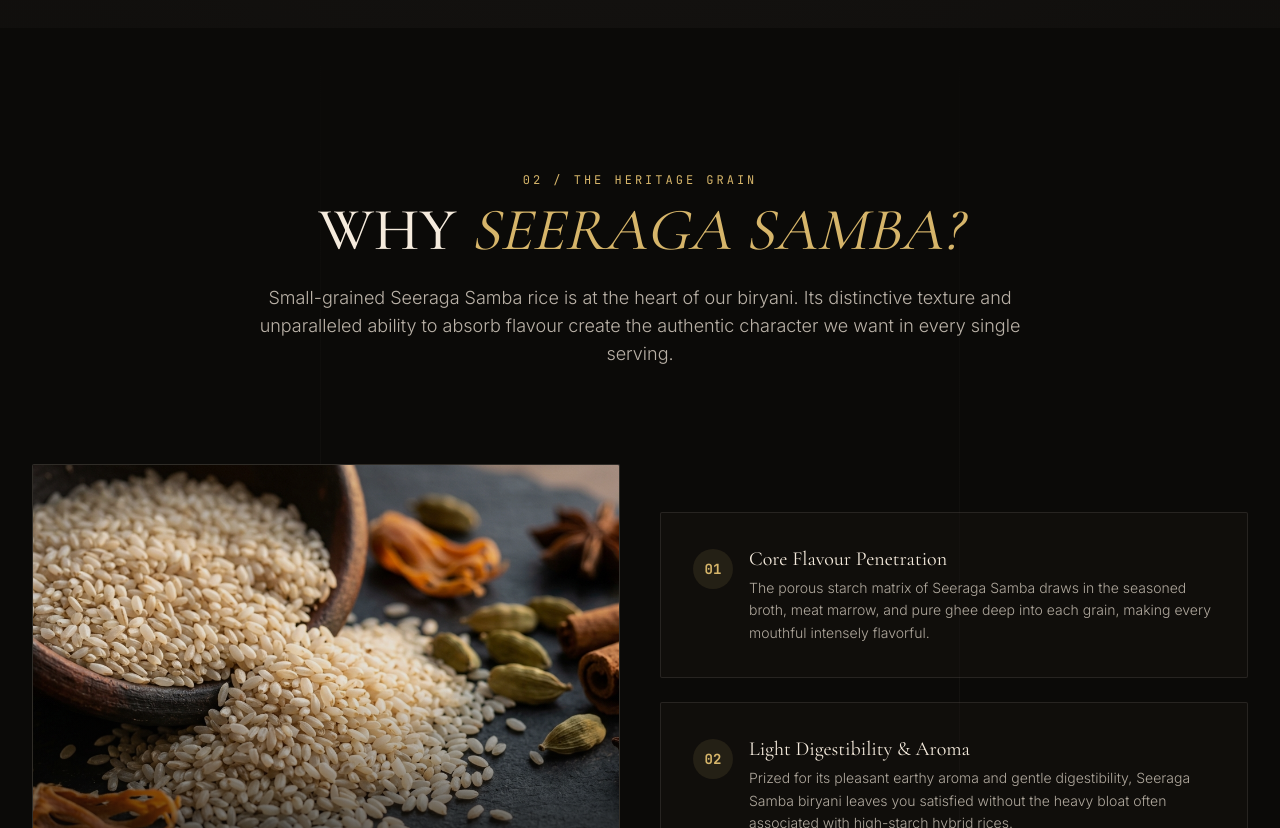
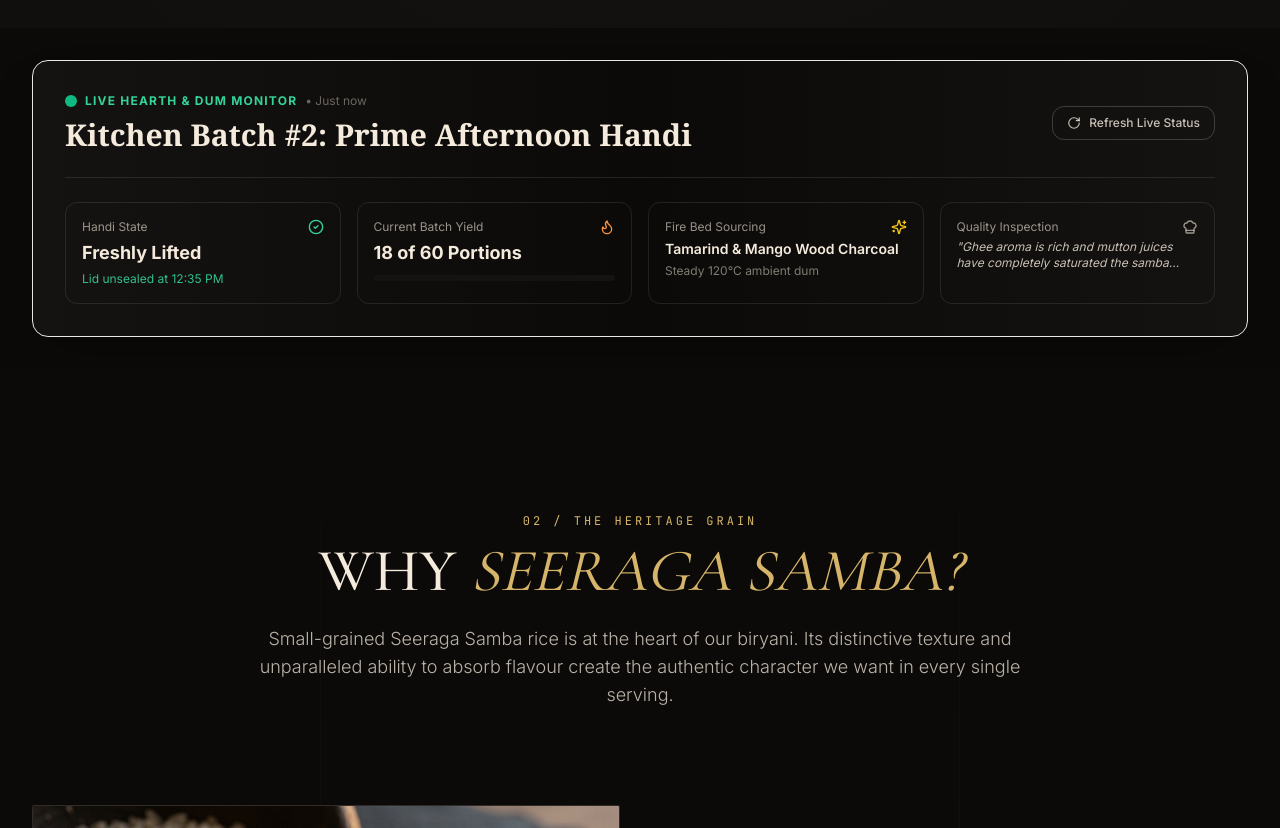
Before and after one commit to Hari-Haran-A-07/www.sambaleaf.com, a Next.js app: page / in a window 1280 px wide. Shown: the part 1911-2739 px from the top of the page. Built offline with nearby package versions, Linux system fonts and the light colour scheme.

Commit message:
feat(monitor): introduce live kitchen dum batch monitor and hearth tracker

```diff
--- a/app/page.tsx
+++ b/app/page.tsx
@@ -4,6 +4,7 @@ import React, { useState } from 'react';
 import CinematicPreloader from '../components/CinematicPreloader';
 import Hero from '../components/Hero';
 import BrandIntro from '../components/BrandIntro';
+import LiveKitchenStatus from '../components/LiveKitchenStatus';
 import RiceStory from '../components/RiceStory';
 import DindigulWay from '../components/DindigulWay';
 import DumHandiSimulation from '../components/DumHandiSimulation';
@@ -37,6 +38,11 @@ export default function Home() {
 
         {/* 02. Four Dishes. One Tradition. */}
         <BrandIntro />
+
+        {/* Live Hearth & Dum Batch Monitor */}
+        <div className="max-w-7xl mx-auto px-4 sm:px-6 lg:px-8 w-full">
+          <LiveKitchenStatus />
+        </div>
 
         {/* 03. Seeraga Samba Heritage Story & Basmati vs Seeraga Samba Comparison */}
         <RiceStory />
--- /dev/null
+++ b/components/LiveKitchenStatus.tsx
@@ -0,0 +1,124 @@
+'use client';
+
+import React, { useState, useEffect } from 'react';
+import { Flame, Clock, CheckCircle2, RotateCw, Sparkles, ChefHat } from 'lucide-react';
+
+interface BatchInfo {
+  batchNumber: number;
+  batchName: string;
+  status: 'slow_dum' | 'resting' | 'serving' | 'preparing_next';
+  sealedTime: string;
+  liftTime: string;
+  portionsLeft: number;
+  totalPortions: number;
+  woodType: string;
+  ustadNote: string;
+}
+
+export default function LiveKitchenStatus() {
+  const [isRefreshing, setIsRefreshing] = useState(false);
+  const [lastChecked, setLastChecked] = useState('Just now');
+  const [batch] = useState<BatchInfo>({
+    batchNumber: 2,
+    batchName: 'Prime Afternoon Handi',
+    status: 'serving',
+    sealedTime: '11:45 AM',
+    liftTime: '12:35 PM',
+    portionsLeft: 18,
+    totalPortions: 60,
+    woodType: 'Tamarind & Mango Wood Charcoal',
+    ustadNote: 'Ghee aroma is rich and mutton juices have completely saturated the samba grain.'
+  });
+
+  const handleRefresh = () => {
+    setIsRefreshing(true);
+    setTimeout(() => {
+      setIsRefreshing(false);
+      setLastChecked('Updated a few seconds ago');
+    }, 600);
+  };
+
+  return (
+    <div className="bg-gradient-to-r from-charcoal-deep via-charcoal-near to-charcoal-deep border border-gold/30 rounded-2xl p-6 sm:p-8 my-8 shadow-2xl relative overflow-hidden">
+      {/* Decorative Warm Glow */}
+      <div className="absolute top-0 right-0 w-64 h-64 bg-gold/5 rounded-full blur-3xl pointer-events-none" />
+
+      <div className="flex flex-col md:flex-row md:items-center justify-between gap-6 pb-6 border-b border-cream/10">
+        <div>
+          <div className="flex items-center gap-2 mb-2">
+            <span className="relative flex h-3 w-3">
+              <span className="animate-ping absolute inline-flex h-full w-full rounded-full bg-emerald-400 opacity-75"></span>
+              <span className="relative inline-flex rounded-full h-3 w-3 bg-emerald-500"></span>
+            </span>
+            <span className="text-xs uppercase font-bold tracking-widest text-emerald-400">
+              Live Hearth & Dum Monitor
+            </span>
+            <span className="text-xs text-cream/40">• {lastChecked}</span>
+          </div>
+          <h3 className="text-2xl sm:text-3xl font-serif text-cream font-bold">
+            Kitchen Batch #{batch.batchNumber}: {batch.batchName}
+          </h3>
+        </div>
+
+        <button
+          onClick={handleRefresh}
+          className="self-start md:self-auto inline-flex items-center gap-2 px-3.5 py-2 rounded-xl bg-charcoal-pure border border-cream/20 text-cream/80 hover:text-gold text-xs font-medium transition"
+        >
+          <RotateCw className={`w-3.5 h-3.5 ${isRefreshing ? 'animate-spin text-gold' : ''}`} />
+          <span>Refresh Live Status</span>
+        </button>
+      </div>
+
+      {/* Grid of Status Indicators */}
+      <div className="grid grid-cols-1 sm:grid-cols-2 lg:grid-cols-4 gap-4 mt-6">
+        {/* Status Card */}
+        <div className="bg-charcoal-pure/60 border border-cream/10 rounded-xl p-4">
+          <div className="flex items-center justify-between text-cream/60 text-xs mb-1">
+            <span>Handi State</span>
+            <CheckCircle2 className="w-4 h-4 text-emerald-400" />
+          </div>
+          <div className="text-lg font-bold text-cream">Freshly Lifted</div>
+          <div className="text-xs text-emerald-400/90 mt-1">Lid unsealed at {batch.liftTime}</div>
+        </div>
+
+        {/* Portions Remaining */}
+        <div className="bg-charcoal-pure/60 border border-cream/10 rounded-xl p-4">
+          <div className="flex items-center justify-between text-cream/60 text-xs mb-1">
+            <span>Current Batch Yield</span>
+            <Flame className="w-4 h-4 text-orange-400" />
+          </div>
+          <div className="text-lg font-bold text-gold">
+            {batch.portionsLeft} of {batch.totalPortions} Portions
+          </div>
+          <div className="w-full bg-charcoal-deep rounded-full h-1.5 mt-2 overflow-hidden">
+            <div
+              className="bg-gold h-1.5 rounded-full transition-all duration-500"
+              style={{ width: `${(batch.portionsLeft / batch.totalPortions) * 100}%` }}
+            />
+          </div>
+        </div>
+
+        {/* Slow Dum Woodfire */}
+        <div className="bg-charcoal-pure/60 border border-cream/10 rounded-xl p-4">
+          <div className="flex items-center justify-between text-cream/60 text-xs mb-1">
+            <span>Fire Bed Sourcing</span>
+            <Sparkles className="w-4 h-4 text-yellow-400" />
+          </div>
+          <div className="text-sm font-semibold text-cream truncate">{batch.woodType}</div>
+          <div className="text-xs text-cream/50 mt-1">Steady 120°C ambient dum</div>
+        </div>
+
+        {/* Master Chef Guarantee */}
+        <div className="bg-charcoal-pure/60 border border-cream/10 rounded-xl p-4">
+          <div className="flex items-center justify-between text-cream/60 text-xs mb-1">
+            <span>Quality Inspection</span>
+            <ChefHat className="w-4 h-4 text-gold" />
+          </div>
+          <div className="text-xs text-cream/80 italic line-clamp-2">
+            "{batch.ustadNote}"
+          </div>
+        </div>
+      </div>
+    </div>
+  );
+}
```
